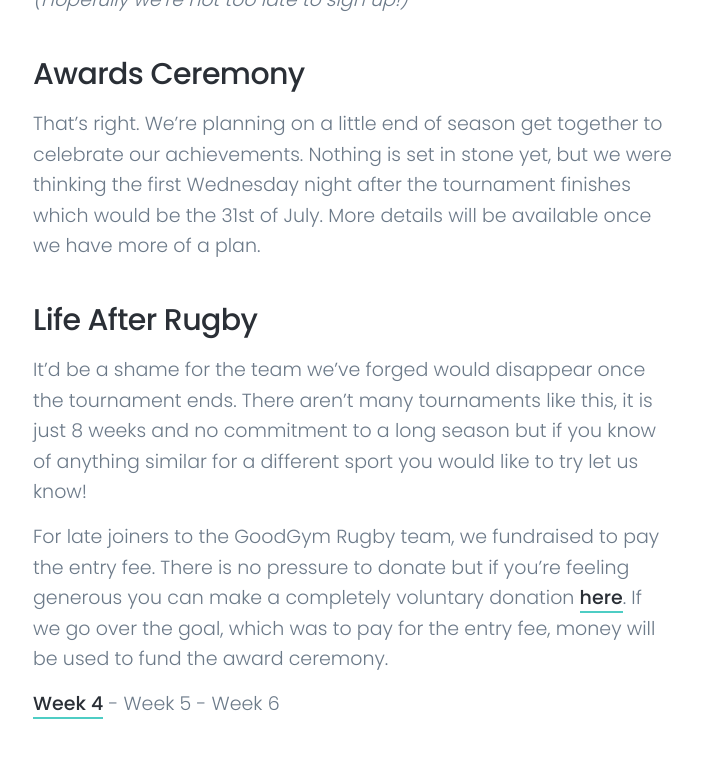
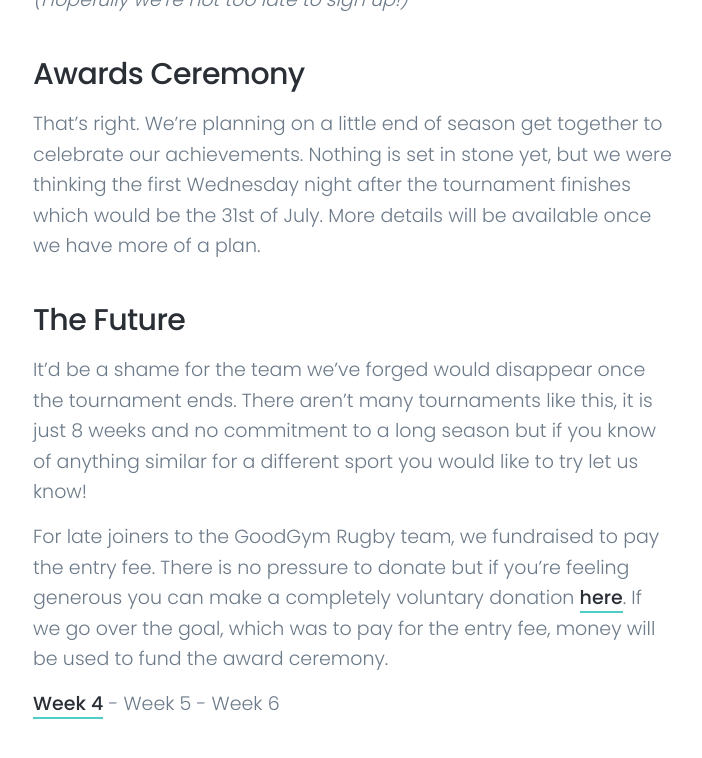
Before and after one commit to AndRobs/AndRobs.github.io, a Jekyll site: the page built from _projects/2019-07-03-Rugby5.md, in a window 1280 px wide and 900 px high, scrolled down 3617 px, cut to the strip 0-796 px from the top of the window. Shown: the top 758 px of the strip, without its empty margins (287-989 px from the left). Built offline with Jekyll 4.4.1, drawn with Linux system fonts in a browser that asks for light colours; nearby versions of some CDN libraries.

Commit message:
Update 2019-07-03-Rugby5.md

```diff
--- a/_projects/2019-07-03-Rugby5.md
+++ b/_projects/2019-07-03-Rugby5.md
@@ -60,7 +60,7 @@ This is a one day event, ran by the same people. Who's interested?! *(Hopefully
 That's right. We're planning on a little end of season get together to celebrate our achievements. Nothing is set in stone yet, but we were thinking the first Wednesday night after the tournament finishes which would be the 31st of July. More details will be available once we have more of a plan.
 
 
-### Life After Rugby
+### The Future
 
 It'd be a shame for the team we've forged would disappear once the tournament ends. There aren't many tournaments like this, it is just 8 weeks and no commitment to a long season but if you know of anything similar for a different sport you would like to try let us know!
 
```
